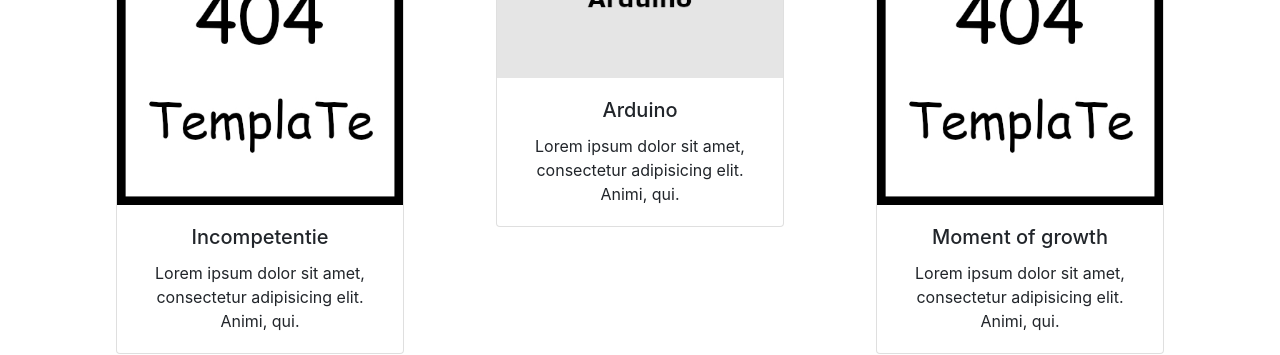
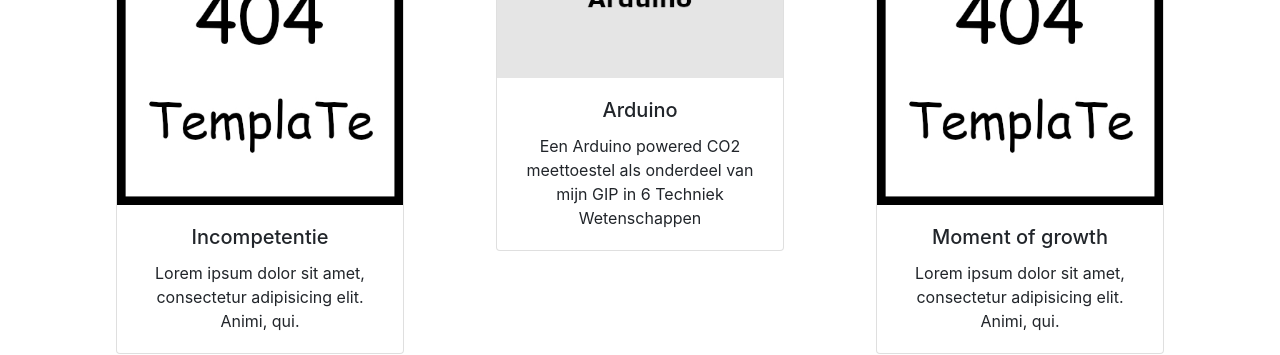
Before and after one commit to A-Van-Gestel/1ITF1-Portfolio-Website, a plain HTML site: page index.html in a window 1280 px wide. Shown: the part 1440-1795 px from the top of the page. Drawn offline with nearby package versions, Linux system fonts and the light colour scheme; some packages are replaced by stand-ins of ours; a script that the page names is missing.

Commit message:
Added: Description Arduino

```diff
--- a/index.html
+++ b/index.html
@@ -117,9 +117,7 @@
                                      onerror="this.src='images/img_Error_Template.jpg'">
                                 <div class="card-body">
                                     <h5 class="card-title">Arduino</h5>
-                                    <p class="card-text">Lorem ipsum dolor sit amet, consectetur adipisicing elit.
-                                        Animi,
-                                        qui.</p>
+                                    <p class="card-text">Een Arduino powered CO2 meettoestel als onderdeel van mijn GIP in 6 Techniek Wetenschappen</p>
                                 </div>
                             </a>
                         </div>
```
